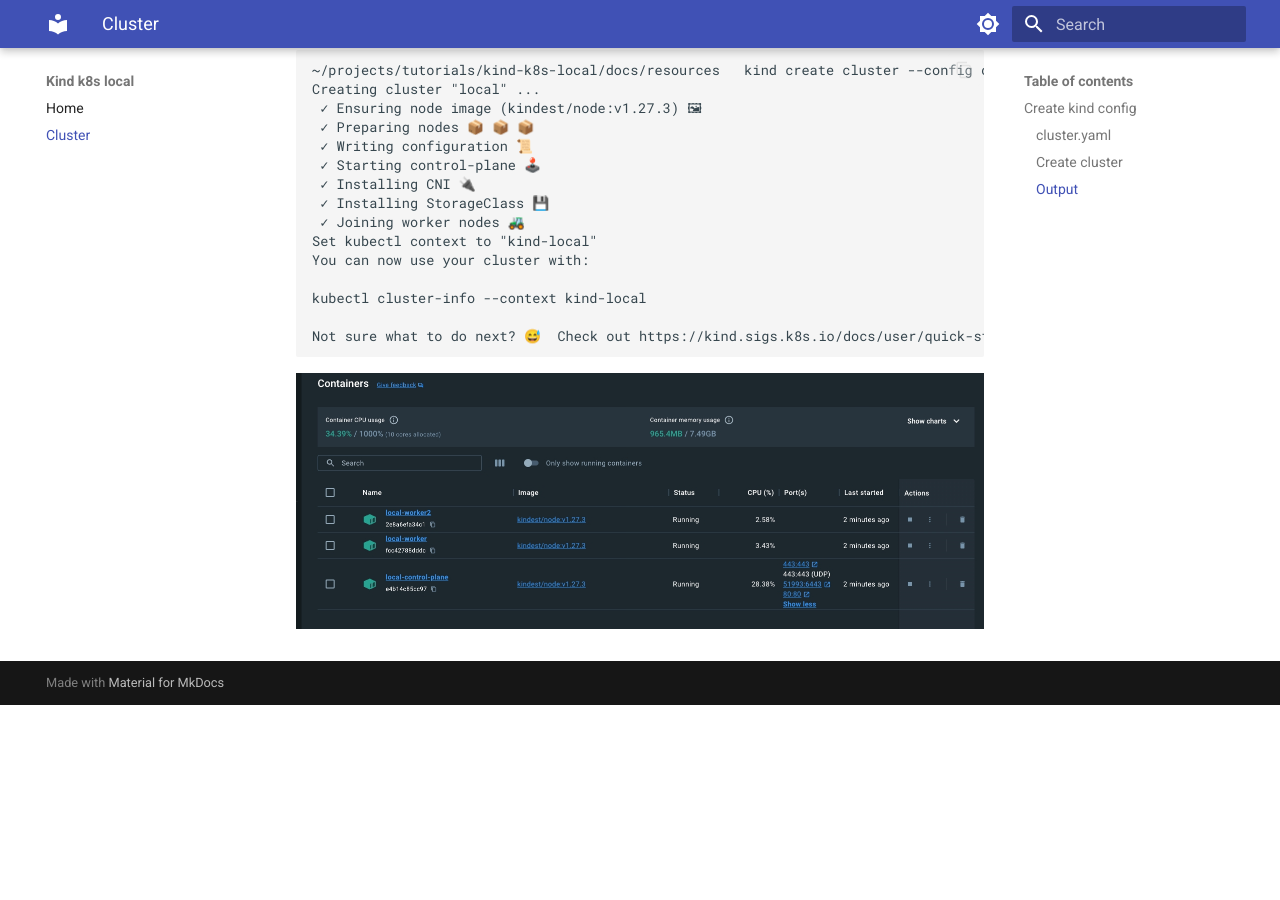
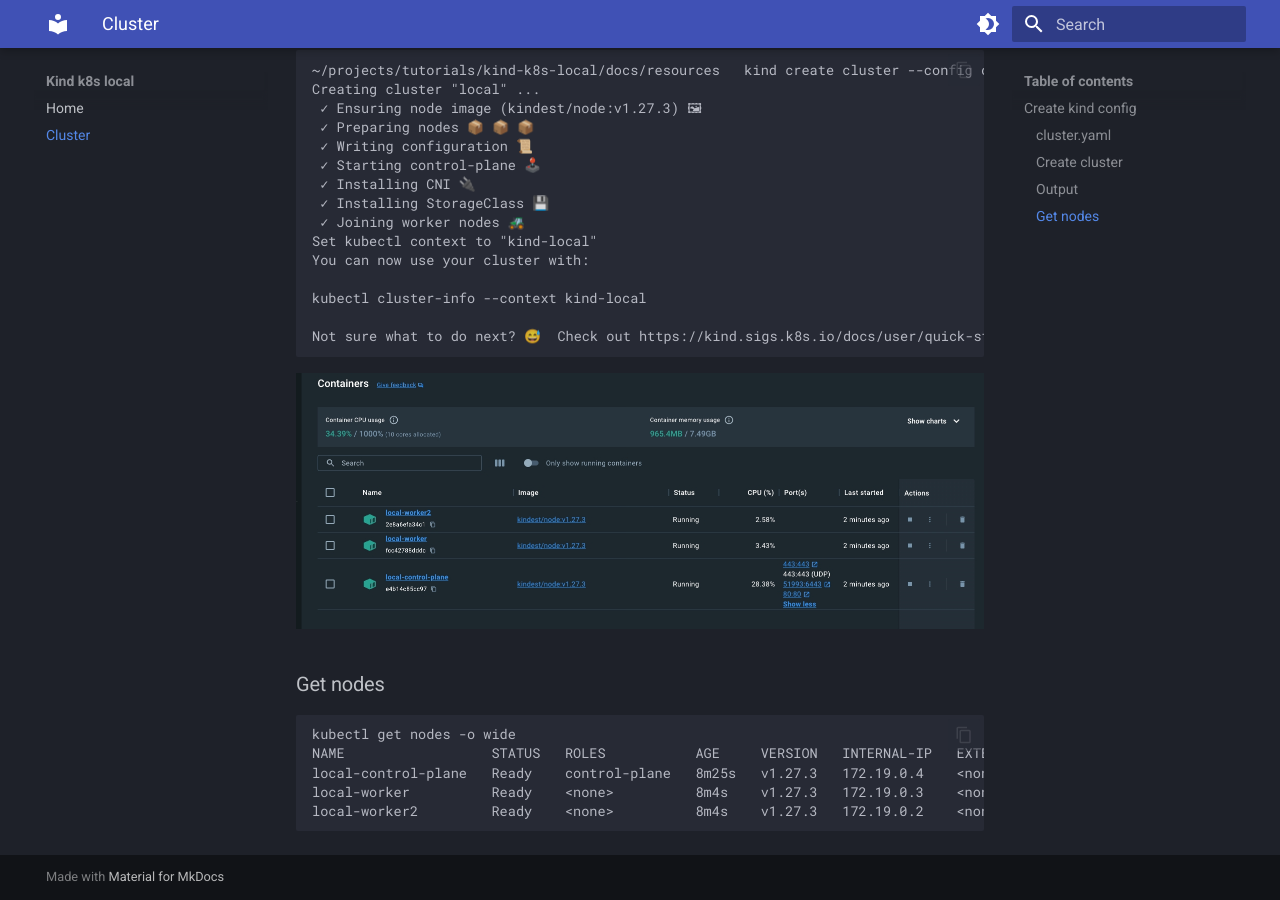
Before and after one commit to kreactnative/kind-k8s-local, an MkDocs documentation site: the page built from docs/cluster.md, in a window 1280 px wide and 900 px high, scrolled down 881 px. Built offline with MkDocs 1.6.1 and Material for MkDocs 9.7.7, drawn with Linux system fonts in a browser that asks for light colours; before the commit the page ends 1586 px from its top, so only the background shows below that.

Commit message:
update cluster

````diff
--- a/docs/cluster.md
+++ b/docs/cluster.md
@@ -49,3 +49,11 @@
 Not sure what to do next? 😅  Check out https://kind.sigs.k8s.io/docs/user/quick-start/
 ```
 ![docker](resources/images/kind-local-docker.jpg "Docker")
+### Get nodes
+```
+kubectl get nodes -o wide
+NAME                  STATUS   ROLES           AGE     VERSION   INTERNAL-IP   EXTERNAL-IP   OS-IMAGE                         KERNEL-VERSION        CONTAINER-RUNTIME
+local-control-plane   Ready    control-plane   8m25s   v1.27.3   172.19.0.4    <none>        Debian GNU/Linux 11 (bullseye)   5.15.49-linuxkit-pr   containerd://1.7.1
+local-worker          Ready    <none>          8m4s    v1.27.3   172.19.0.3    <none>        Debian GNU/Linux 11 (bullseye)   5.15.49-linuxkit-pr   containerd://1.7.1
+local-worker2         Ready    <none>          8m4s    v1.27.3   172.19.0.2    <none>        Debian GNU/Linux 11 (bullseye)   5.15.49-linuxkit-pr   containerd://1.7.1
+```
--- a/mkdocs.yml
+++ b/mkdocs.yml
@@ -6,12 +6,6 @@
   name: material
   schema: slate
   palette:
-    # Palette toggle for light mode
-    - scheme: default
-      toggle:
-        icon: material/brightness-7
-        name: Switch to dark mode
-    # Palette toggle for dark mode
     - scheme: slate
       toggle:
         icon: material/brightness-4
````
Also changed, not shown: site/404.html, site/cluster/index.html, site/index.html, site/search/search_index.json, 1 other file.
